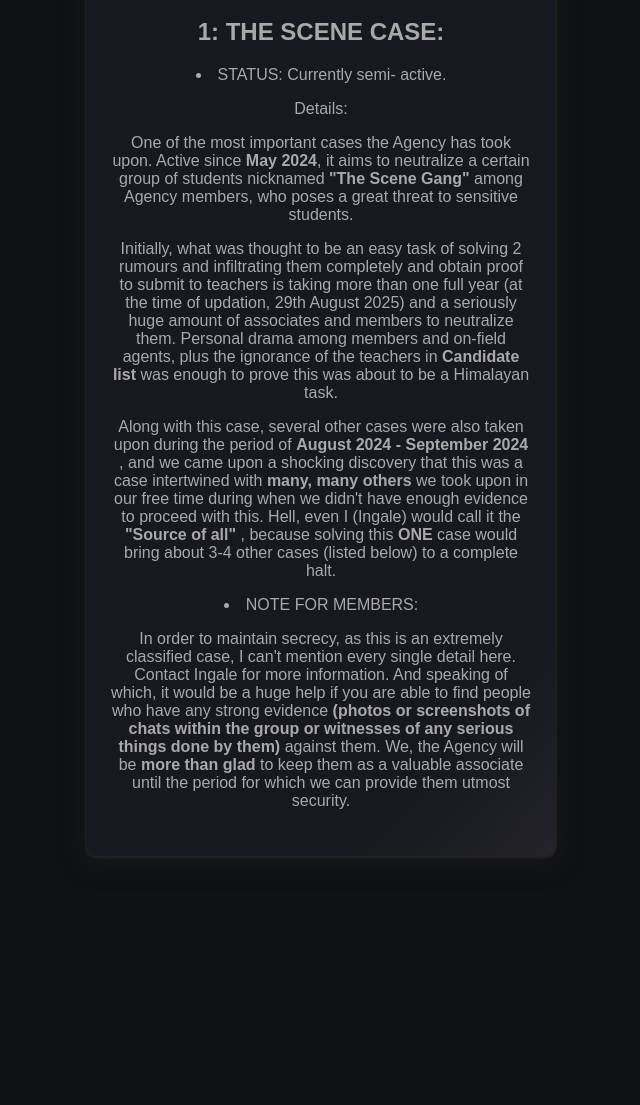
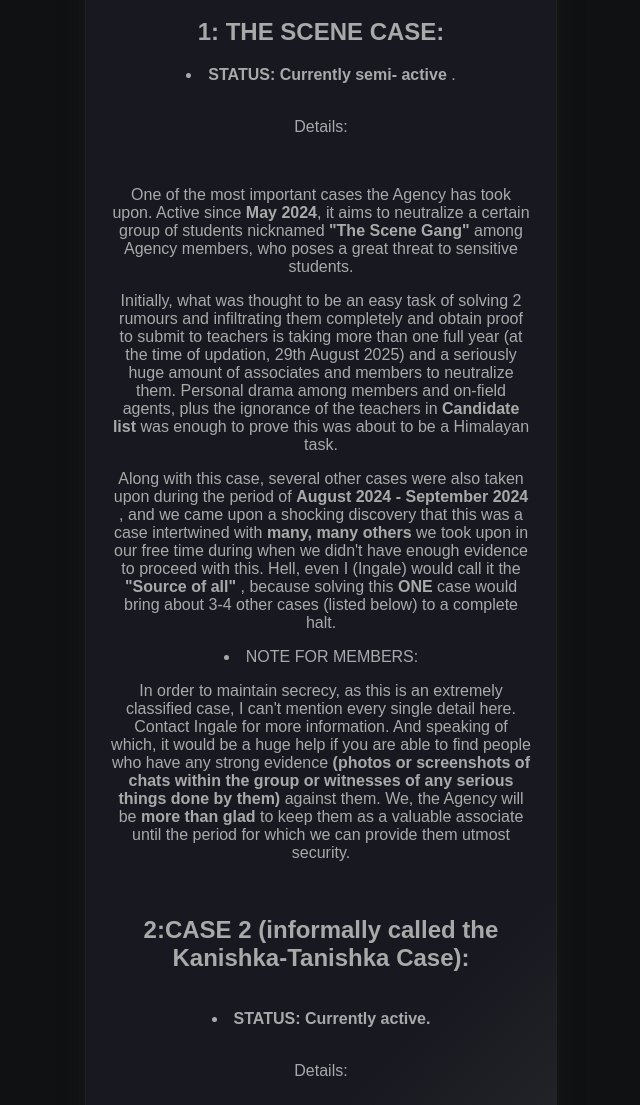
Before and after one commit to thesecretstudentassociation/ssaofficial, a plain HTML site: page proofs.html in a window 1280 px wide. Shown: the part 195-1300 px from the top of the page, without its empty margins (319-959 px from the left). Before the commit the page ends 1155 px from the top, so only its background shows below. Drawn offline with Linux system fonts and the light colour scheme.

Commit message:
Update proofs.html

```diff
--- a/proofs.html
+++ b/proofs.html
@@ -11,12 +11,20 @@
     <div class="container">
         <h1>Case Details Section</h1>
         <h2>1: THE SCENE CASE:</h2>
-        <li> STATUS: Currently semi- active.</li>
+        <li> <strong> STATUS: Currently semi- active </strong>.</li>
+        <br>
       <p> Details: </p>
+        <br>
        <p>One of the most important cases the Agency has took upon. Active since <strong>May 2024</strong>, it aims to neutralize a certain group of students nicknamed <strong> "The Scene Gang" </strong> among Agency members, who poses a great threat to sensitive students. </p>
       <p>  Initially, what was thought to be an easy task of solving 2 rumours and infiltrating them completely and obtain proof to submit to teachers is taking more than one full year (at the time of updation, 29th August 2025) and a seriously huge amount of associates and members to neutralize them. Personal drama among members and on-field agents, plus the ignorance of the teachers in <strong> Candidate list </strong> was enough to prove this was about to be a Himalayan task.  </p>
 <p>Along with this case, several other cases were also taken upon during the period of <strong> August 2024 - September 2024 </strong>, and we came upon a shocking discovery that this was a case intertwined with <strong> many, many others </strong> we took upon in our free time during when we didn't have enough evidence to proceed with this. Hell, even I (Ingale) would call it the <strong>"Source of all" </strong>, because solving this <strong>ONE</strong> case would bring about 3-4 other cases (listed below) to a complete halt. </p>
        <li> NOTE FOR MEMBERS: <p> In order to maintain secrecy, as this is an extremely classified case, I can't mention every single detail here. Contact Ingale for more information. And speaking of which, it would be a huge help if you are able to find people who have any strong evidence <strong> (photos or screenshots of chats within the group or witnesses of any serious things done by them)</strong> against them. We, the Agency will be <strong> more than glad </strong> to keep them as a valuable associate until the period for which we can provide them utmost security. </p> </li>
-
+        <br>
+        <h2>2:CASE 2 (informally called the Kanishka-Tanishka Case):</h2>
+        <br>
+        <li> <strong> STATUS: Currently active.</strong></li>
+        <br>
+        <p> Details: </p>
+        <br>
 </body>
 </html>
```
